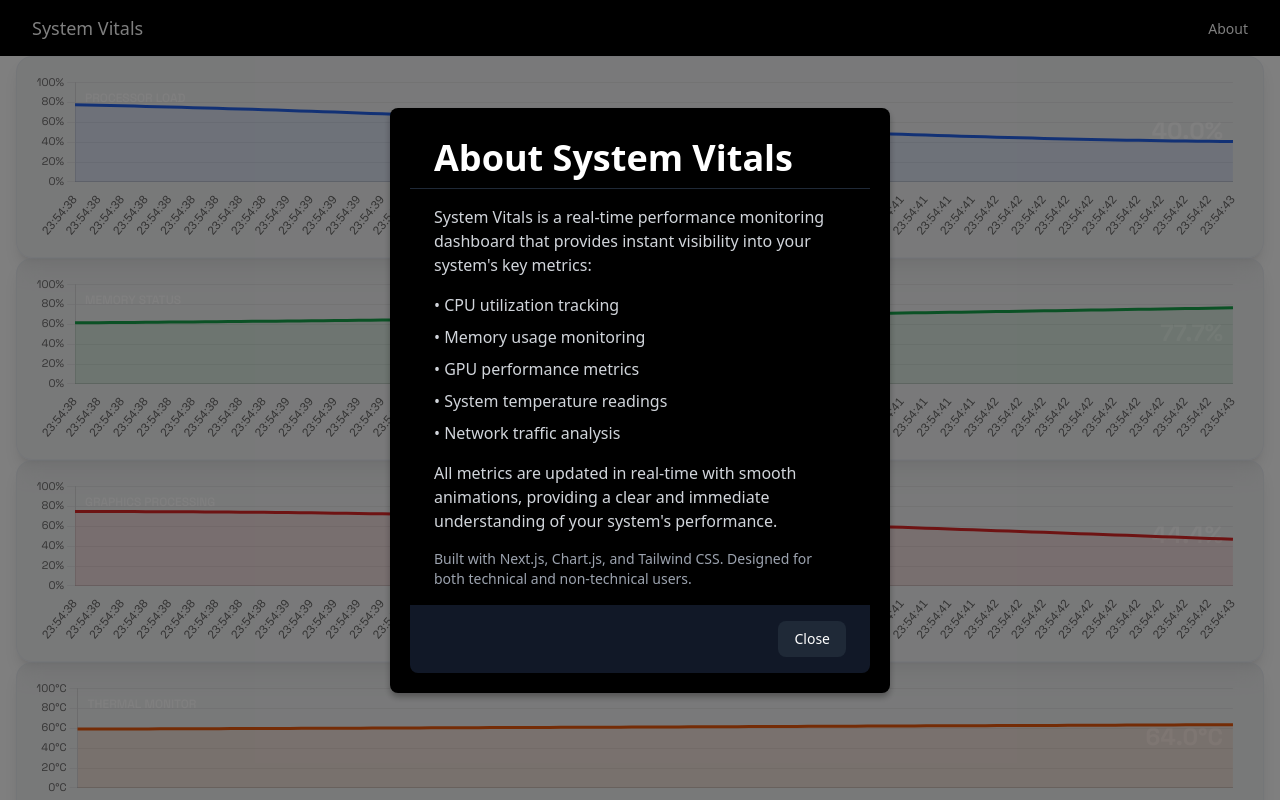
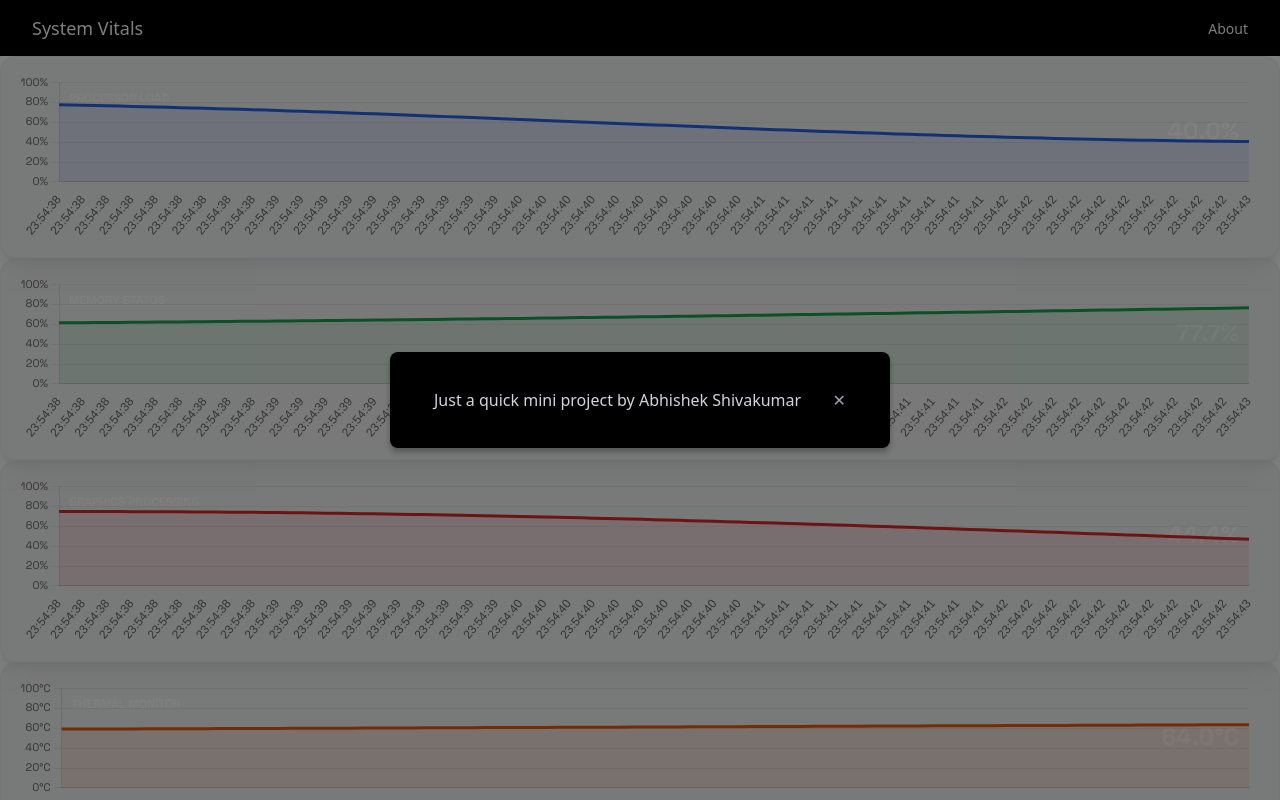
Before and after one commit to godofecht/SystemVitals, a Next.js app: page / in a window 1280 px wide. Both pictures are taken after a click on the button "About". Shown: the top 800 px of the page. Built offline with nearby package versions, Linux system fonts and the light colour scheme; no server answers.

Commit message:
updated github actions

```diff
--- a/components/about-modal.tsx
+++ b/components/about-modal.tsx
@@ -32,41 +32,15 @@
         maxWidth: '500px',
         color: 'white'
       }}>
-        {/* Header */}
-        <div className="px-6 py-4 border-b border-gray-800 flex justify-between items-center">
-          <h2 className="text-xl font-semibold text-white">About System Vitals</h2>
-        </div>
-
-        {/* Content */}
-        <div className="px-6 py-4">
-          <p className="text-gray-300 mb-4">
-            System Vitals is a real-time performance monitoring dashboard that provides instant visibility into your system's key metrics:
+        <div className="px-6 py-4 flex justify-between items-center">
+          <p className="text-gray-300">
+            Just a quick mini project by Abhishek Shivakumar
           </p>
-
-          <ul className="space-y-2 text-gray-300 mb-4">
-            <li>• CPU utilization tracking</li>
-            <li>• Memory usage monitoring</li>
-            <li>• GPU performance metrics</li>
-            <li>• System temperature readings</li>
-            <li>• Network traffic analysis</li>
-          </ul>
-
-          <p className="text-gray-300 mb-4">
-            All metrics are updated in real-time with smooth animations, providing a clear and immediate understanding of your system's performance.
-          </p>
-
-          <p className="text-gray-400 text-sm">
-            Built with Next.js, Chart.js, and Tailwind CSS. Designed for both technical and non-technical users.
-          </p>
-        </div>
-
-        {/* Footer */}
-        <div className="px-6 py-4 bg-gray-900 flex justify-end rounded-b-lg">
           <button
             onClick={onClose}
-            className="px-4 py-2 bg-gray-800 hover:bg-gray-700 rounded-lg text-white text-sm font-medium transition-colors"
+            className="ml-4 text-gray-400 hover:text-gray-300"
           >
-            Close
+            ✕
           </button>
         </div>
       </div>
--- a/next.config.js
+++ b/next.config.js
@@ -2,12 +2,6 @@
 const nextConfig = {
   reactStrictMode: true,
   swcMinify: true,
-  output: 'export',
-  images: {
-    unoptimized: true,
-  },
-  // Required for GitHub Pages
-  basePath: process.env.NEXT_PUBLIC_BASE_PATH,
 }
 
 module.exports = nextConfig
```
